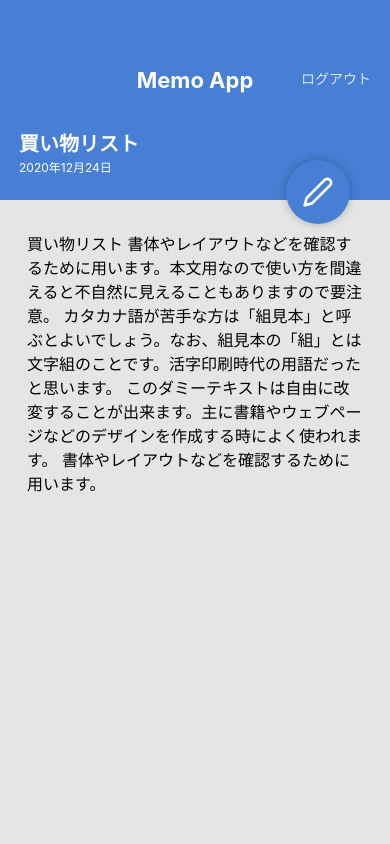
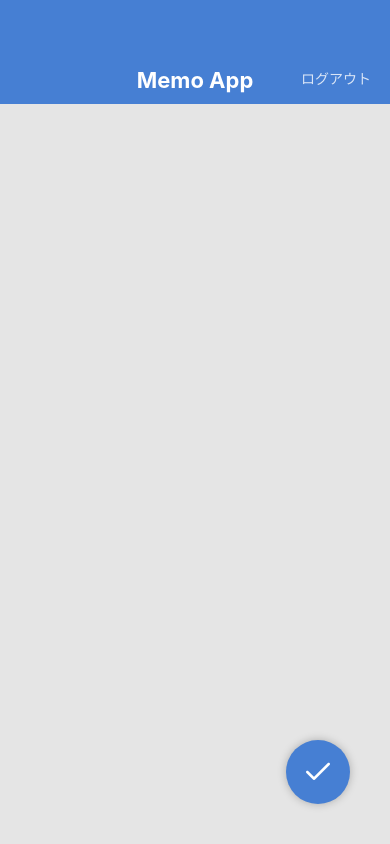
Before and after one commit to potaufeuman/MemoApp, a React Native app: screen / in a window 390 px wide. Built offline with nearby package versions, Linux system fonts and the light colour scheme.

Commit message:
Memo作成、編集画面にキーボード表示

```diff
--- a/App.jsx
+++ b/App.jsx
@@ -1,10 +1,14 @@
 import React from 'react';
 import MemoListScreen from './src/screens/MemoListScreen';
 import MemoDetailScreen from './src/screens/MemoDetailScreen';
+import MemoEditScreen from './src/screens/MemoEditScreen';
+import MemoCreateScreen from './src/screens/MemoCreateScreen';
 
 export default function App() {
   return (
     // MemoListScreen
-    <MemoDetailScreen />
+    // MemoDetailScreen
+    // MemoEditScreen
+    <MemoCreateScreen />
   );
 }
--- /dev/null
+++ b/src/screens/MemoCreateScreen.jsx
@@ -0,0 +1,38 @@
+import React from 'react';
+import {
+  View, Text, TextInput, StyleSheet, KeyboardAvoidingView
+} from 'react-native';
+import AppBar from '../components/AppBar';
+import CircleButton from '../components/CircleButton';
+
+const MemoCreateScreen = ()=> {
+  return(
+    <KeyboardAvoidingView style={styles.container} behavior="height">
+      <AppBar />
+      <View style={styles.inputContainer}>
+        <TextInput value="" multiline style={styles.input}/>
+      </View>
+      <CircleButton name="check" />
+    </KeyboardAvoidingView>
+  );
+}
+
+export default MemoCreateScreen;
+
+const styles = StyleSheet.create({
+  container: {
+    flex: 1,
+    backgroundColor: '#E5E5E5'
+  },
+  inputContainer: {
+    flex: 1,
+    paddingHorizontal: 27,
+    paddingVertical: 32,
+  },
+  input: {
+    flex: 1,
+    textAlignVertical: 'top',
+    fontSize: 16,
+    lineHeight: 24,
+  }
+});
--- /dev/null
+++ b/src/screens/MemoEditScreen.jsx
@@ -0,0 +1,38 @@
+import React from 'react';
+import {
+  View, Text, TextInput, StyleSheet, KeyboardAvoidingView
+} from 'react-native';
+import AppBar from '../components/AppBar';
+import CircleButton from '../components/CircleButton';
+
+const MemoEditScreen = ()=> {
+  return(
+    <KeyboardAvoidingView style={styles.container} behavior="height">
+      <AppBar />
+      <View style={styles.inputContainer}>
+        <TextInput value="買い物リスト" multiline style={styles.input}/>
+      </View>
+      <CircleButton name="check" />
+    </KeyboardAvoidingView>
+  );
+}
+
+export default MemoEditScreen;
+
+const styles = StyleSheet.create({
+  container: {
+    flex: 1,
+    backgroundColor: '#E5E5E5'
+  },
+  inputContainer: {
+    flex: 1,
+    paddingHorizontal: 27,
+    paddingVertical: 32,
+  },
+  input: {
+    flex: 1,
+    textAlignVertical: 'top',
+    fontSize: 16,
+    lineHeight: 24,
+  }
+});
```
